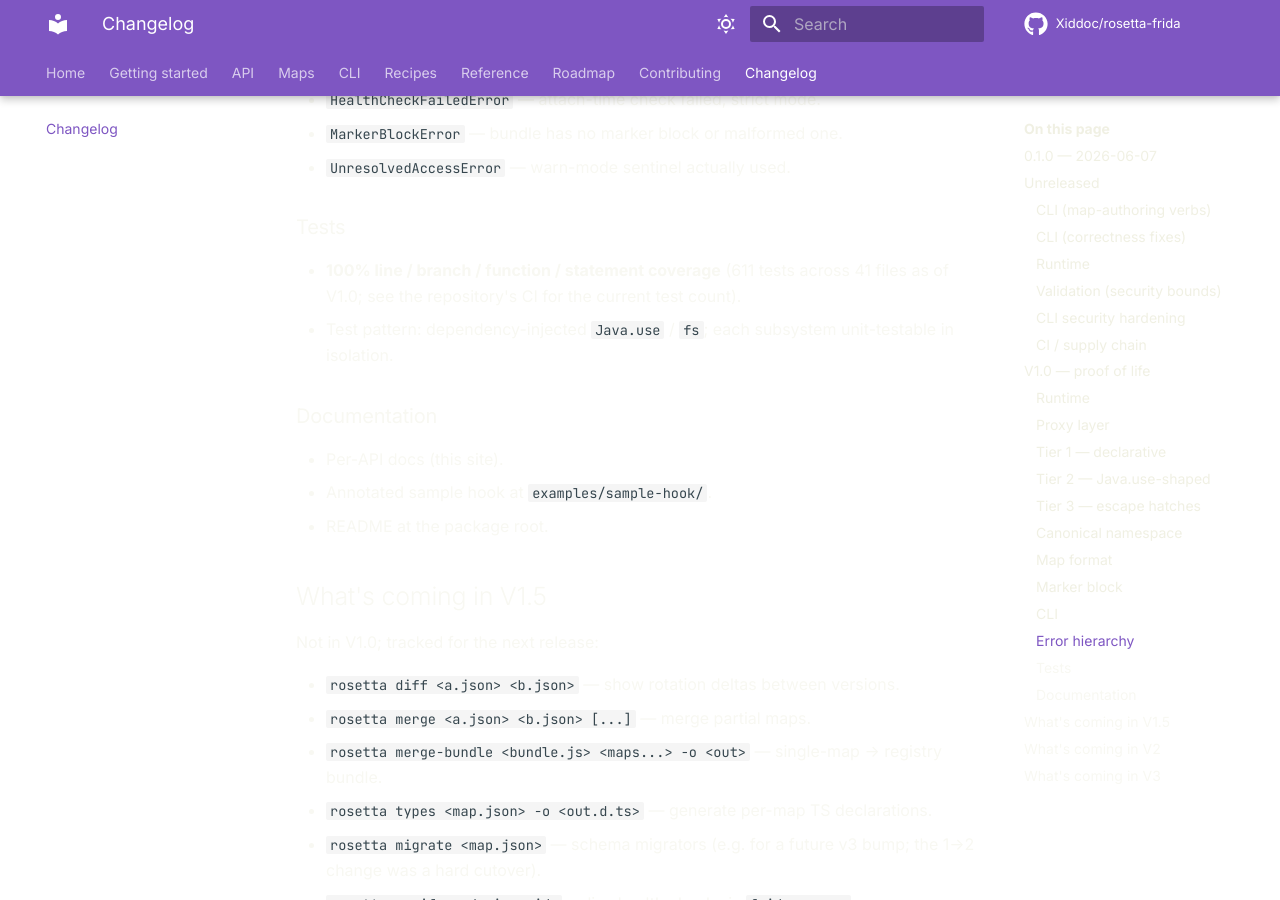
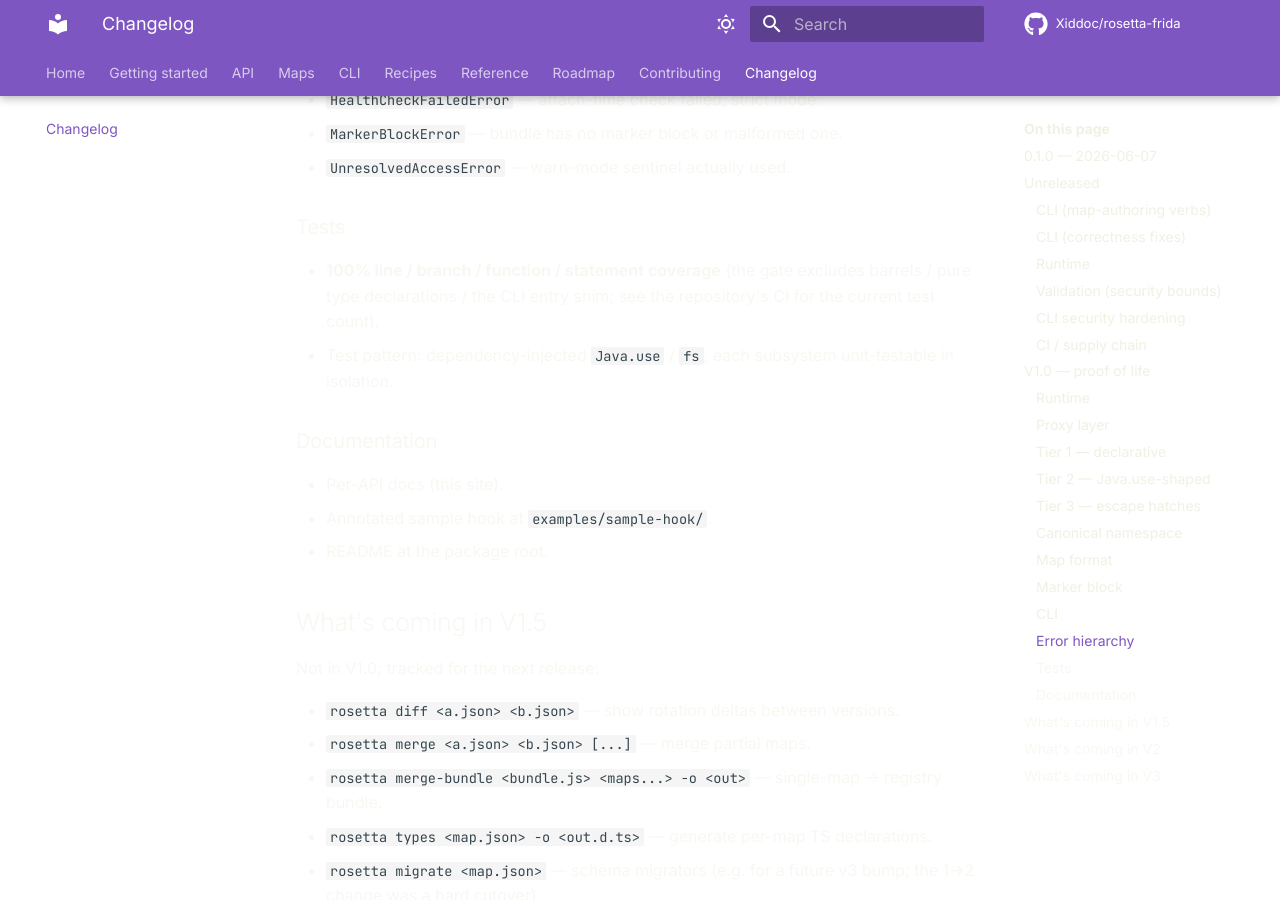
Before and after one commit to Xiddoc/rosetta-frida, an MkDocs documentation site: the page built from docs/changelog.md, in a window 1280 px wide and 900 px high, scrolled down 6700 px. Built offline with MkDocs 1.6.1 and Material for MkDocs 9.7.7, drawn with Linux system fonts in a browser that asks for light colours; comment, search, counter and statistics services are not loaded.

Commit message:
docs: drop stale absolute test count from changelog
Replace the hardcoded "611 tests across 41 files" V1.0 snapshot (long since
outgrown) with an accurate description of the coverage gate and its exclusions
(barrels / pure type declarations / the CLI entry shim), pointing at CI for the
current count.

```diff
--- a/docs/changelog.md
+++ b/docs/changelog.md
@@ -304,7 +304,7 @@ Nine error classes, all subclasses of [`RosettaError`](reference/errors.md#roset
 
 ### Tests
 
-- **100% line / branch / function / statement coverage** (611 tests across 41 files as of V1.0; see the repository's CI for the current test count).
+- **100% line / branch / function / statement coverage** (the gate excludes barrels / pure type declarations / the CLI entry shim; see the repository's CI for the current test count).
 - Test pattern: dependency-injected `Java.use` / `fs`; each
   subsystem unit-testable in isolation.
 
```
